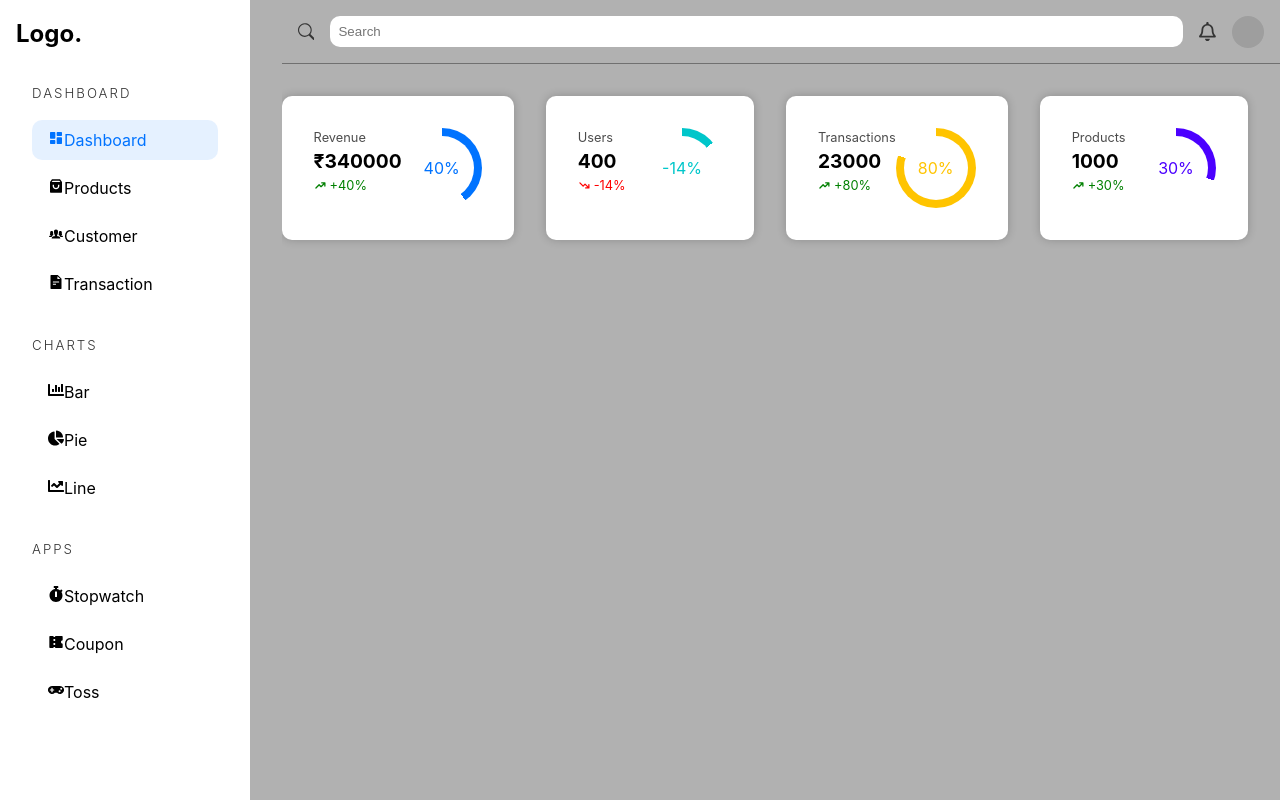
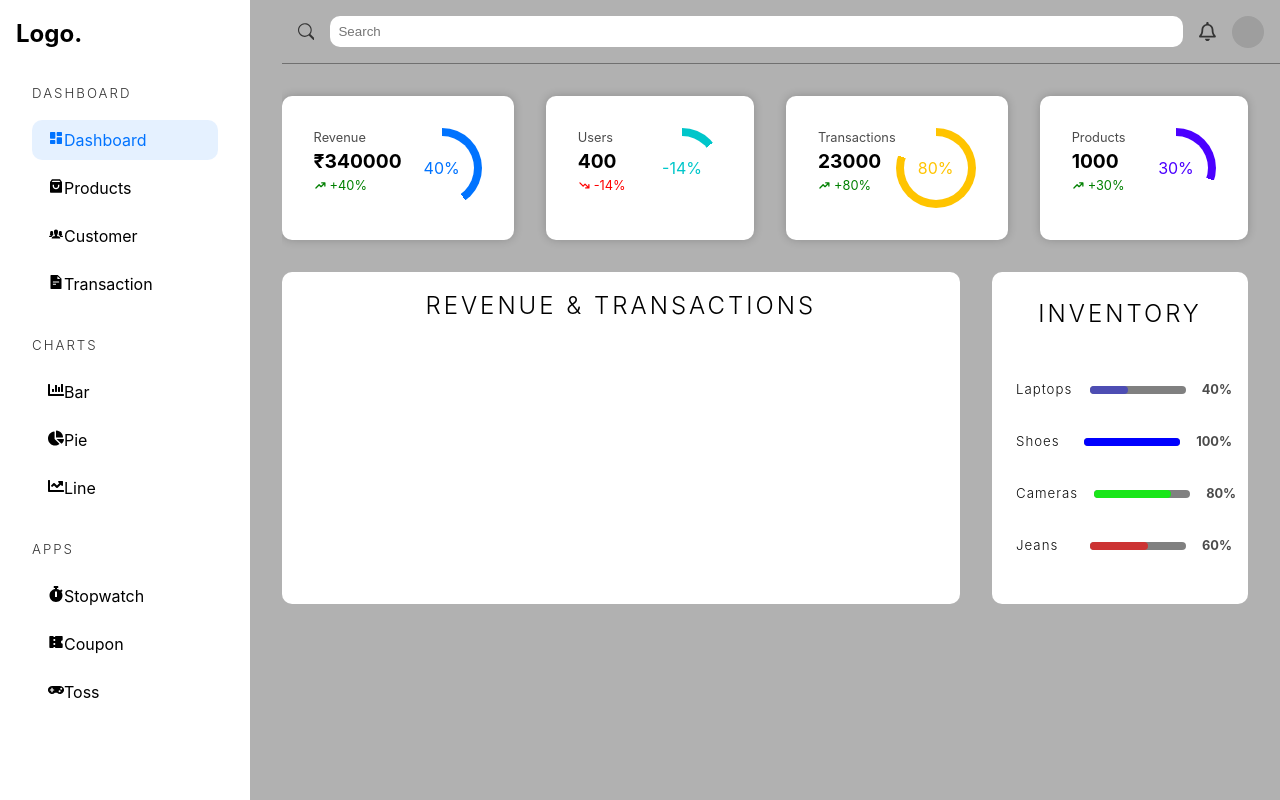
Before and after one commit to KARMPATEL07/admin-dashboard, a React (Vite) app in the folder frontend/: page /admin/dashboard in a window 1280 px wide. Built offline with nearby package versions, Linux system fonts and the light colour scheme; grey boxes are pictures that could not be loaded.

Commit message:
dashboard-inventory section completed

```diff
--- /dev/null
+++ b/frontend/src/assets/data.json
@@ -0,0 +1,50 @@
+{
+    "categories": [
+        {
+            "value": 40,
+            "title": "Laptops"
+        },
+        {
+            "value": 100,
+            "title": "Shoes"
+        },
+        {
+            "value": 80,
+            "title": "Cameras"
+        },
+        {
+            "value": 60,
+            "title": "Jeans"
+        }
+    ],
+    "transaction": [
+        {
+            "id": "ksdnfkjsdfx",
+            "amount": 4000,
+            "quantity": 4,
+            "discount": 300,
+            "status": "Processing"
+        },
+        {
+            "id": "sdsdssdsd",
+            "amount": 5100,
+            "quantity": 2,
+            "discount": 900,
+            "status": "Processing"
+        },
+        {
+            "id": "sdsdcvsssdsd",
+            "amount": 13000,
+            "quantity": 91,
+            "discount": 0,
+            "status": "Shipped"
+        },
+        {
+            "id": "dfddddfd",
+            "amount": 2300,
+            "quantity": 4,
+            "discount": 2000,
+            "status": "Processing"
+        }
+    ]
+}
--- a/frontend/src/pages/Dashboard.tsx
+++ b/frontend/src/pages/Dashboard.tsx
@@ -3,6 +3,7 @@
 import { BsSearch } from "react-icons/bs";
 import { FaRegBell } from "react-icons/fa";
 import { HiTrendingDown, HiTrendingUp } from "react-icons/hi";
+import data from"../assets/data.json"
 
 const userImg =
   "https://media.licdn.com/dms/image/D4D35AQE5osco-SJJ2Q/profile-framedphoto-shrink_400_400/0/1698775377644?e=1707332400&v=beta&t=R5wuOO67c6TyGvTZgPXShXU_M8v18-OP_09hlTs3CSk";
@@ -21,7 +22,7 @@
         </div>
 
         {/* ..........Widgets................. */}
-        <section className="widgetContainer">
+        <section className="widget-container">
           <WidgetItem
             percentage={40}
             amount={true}
@@ -48,11 +49,32 @@
             color="rgb(75,0,255)"
           />
         </section>
+
+        {/* ..........Graphical-Info................. */}
+        <section className="graph-container">
+          <div className="revenue-chart">
+            <h2>Revenue & Transactions</h2>
+          </div>
+          <div className="dashboard-cat">
+            <h2>Inventory</h2>
+            <div>
+              {data.categories.map((item, index) => (
+                <CatagoryItem
+                  key={index}
+                  title={item.title}
+                  value={item.value}
+                  color={`hsl(${item.value*60}, ${item.value}%, 50%)`}
+                />
+              ))}
+            </div>
+          </div>
+        </section>
       </main>
     </div>
   );
 };
 
+{       /* ..........Widgets................. */     }
 interface WidgetProps {
   title: string;
   value: number;
@@ -66,10 +88,10 @@
   value,
   percentage,
   color,
-  amount=false,
+  amount = false,
 }: WidgetProps) => (
   <article className="widget">
-    <div className="widgetInfo">
+    <div className="widget-info">
       <p>{title}</p>
       <h4>{amount ? `₹${value}` : value}</h4>
       {percentage > 0 ? (
@@ -84,16 +106,39 @@
       )}
     </div>
     <div
-      className="widgetCircle"
+      className="widget-circle"
       style={{
         background: `conic-gradient(${color} ${
           (Math.abs(percentage) / 100) * 360
         }deg, rgb(255,255,255) 0)`,
       }}
     >
-      <span style={{color}}>{percentage}%</span>
+      <span style={{ color }}>{percentage}%</span>
     </div>
   </article>
 );
+  // Graphial-info...............
+
+  interface CatagoryItemProps {
+    title: string;
+    value: number;
+    color: string;
+  }
+
+  const CatagoryItem = ({ title, value, color }: CatagoryItemProps) => (
+    <div className="dashboard-cat-item">
+      <h5>{title}</h5>
+      <div>
+        <div style={{
+          background: color,
+          width: `${value}%`,
+        }}></div>
+      </div>
+      <span>
+        {value}%
+      </span>
+    </div>
+
+);
 
 export default dashboard;
--- a/frontend/src/styles/_dashboard.scss
+++ b/frontend/src/styles/_dashboard.scss
@@ -1,25 +1,25 @@
-.dashboard{
-    overflow-y:auto;
+.dashboard {
+    overflow-y: auto;
 
-    .bar{
+    .bar {
         height: 4rem;
-        @include flex(row,unset);
+        @include flex(row, unset);
         padding: 0 1rem;
-        border-bottom: 1px solid rgba(0,0,0,0.37);
+        border-bottom: 1px solid rgba(0, 0, 0, 0.37);
 
-        >input{
-            @include inputStyle(100%,0.5rem,white);
+        > input {
+            @include inputStyle(100%, 0.5rem, white);
             border-radius: 10px;
             // margin: 0 1rem;
             margin: auto;
         }
-        >svg{
+        > svg {
             margin: auto 0;
             font-size: 1.2rem;
             opacity: 0.7;
             cursor: pointer;
         }
-        >img{
+        > img {
             height: 2rem;
             width: 2rem;
             border-radius: 50%;
@@ -28,18 +28,17 @@
         }
     }
 
-    .widgetContainer{
-        @include flex(row,space-between,stretch,2rem);
+    .widget-container {
+        @include flex(row, space-between, stretch, 2rem);
         padding: 2rem 2rem 2rem 0;
 
-        .widget{
-
+        .widget {
             width: 16rem;
             background-color: white;
-            box-shadow: 0 0 10px rgba(0,0,0,0.2);
+            box-shadow: 0 0 10px rgba(0, 0, 0, 0.2);
             padding: 2rem;
             border-radius: 10px;
-            @include flex(row,space-between,stretch,0);
+            @include flex(row, space-between, stretch, 0);
             // @include flex(column,center,center);
             // padding: 1rem;
             // border-radius: 10px;
@@ -50,33 +49,33 @@
             cursor: pointer;
             transition: all 0.3s ease-in-out;
 
-            &:hover{
-                transform: scale(1.05);
+            &:hover {
+                transform: scale(0.95);
             }
 
-            .widgetInfo{
-                >p{
-                    opacity:0.7;
+            .widget-info {
+                > p {
+                    opacity: 0.7;
                     font-size: 0.8rem;
                 }
-                >h4{
+                > h4 {
                     font-size: 1.2rem;
                 }
-                >span{
+                > span {
                     font-size: 0.8rem;
-                    @include flex(row,unset,center,0.2rem);
+                    @include flex(row, unset, center, 0.2rem);
                 }
             }
 
-            .widgetCircle{
+            .widget-circle {
                 position: relative;
                 @include square(5rem);
                 border-radius: 50%;
-                flex:none;
+                flex: none;
                 background-color: aquamarine;
                 display: grid;
                 place-items: center;
-                &::before{
+                &::before {
                     content: "";
                     position: absolute;
                     @include square(4rem);
@@ -84,24 +83,76 @@
                     background-color: white;
                 }
 
-
-                span{
+                span {
                     position: relative;
                 }
             }
-
-            // >svg{
-            //     font-size: 2rem;
-            //     margin-bottom: 1rem;
-            // }
-            // >h5{
-            //     @include heading(2px);
-            //     opacity: 0.8;
-            // }
-            // >p{
-            //     opacity: 0.6;
-            // }
         }
     }
 
+    .graph-container {
+        @include flex(row, unset, unset, 2rem);
+        padding: 0 2rem 2rem 0;
+        > div {
+            background-color: white;
+            border-radius: 10px;
+        }
+
+        .revenue-chart {
+            width: 100%;
+            padding: 1rem 3rem;
+
+            > h2 {
+                @include heading;
+                margin: 1rem 0 2rem 0.25 rem;
+                text-align: center;
+            }
+        }
+
+        .dashboard-cat {
+            width: 100%;
+            max-width: 16rem;
+            @include flex(column, center, unset, 0);
+            padding-bottom: 2rem;
+            > h2 {
+                @include heading;
+                margin: 1.5rem 0 2rem 0rem;
+                text-align: center;
+            }
+
+            > div {
+                overflow: auto;
+                padding-left: 0.5rem;
+            }
+
+            .dashboard-cat-item {
+                width: 100%;
+                @include flex(row, space-between);
+                padding: 1rem;
+                > h5 {
+                    letter-spacing: 1px;
+                    font-weight: 300;
+                    // font-size: 0.8rem;
+                    opacity: 0.95;
+                }
+                >div{
+                    margin-left: auto;
+                    width: 6rem;
+                    background-color: gray;
+                    border-radius: 20px;
+                    height: 0.5rem;
+                    flex: none;
+                    >div{
+                        height: 100%;
+                        border-radius: 20px;
+                    }
+                }
+                >span{
+                    font-size: 0.8rem;
+                    font-weight: 700;
+                    opacity: 0.7;
+                }
+            }
+        }
+    }
 }
--- a/frontend/src/styles/app.scss
+++ b/frontend/src/styles/app.scss
@@ -7,58 +7,62 @@
     font-weight: 400;
 }
 
-
-*{
+* {
     margin: 0;
     padding: 0;
     box-sizing: border-box;
 }
 
-a{
+a {
     text-decoration: none;
     color: inherit;
 }
 
-.red{
+.red {
     color: red;
 }
-.purple{
+.purple {
     color: purple;
 }
-.green{
+.green {
     color: green;
 }
 
-.admin-container{
-    @include grid(1fr 4fr,2rem);
+.admin-container {
+    @include grid(1fr 4fr, 2rem);
     height: 100vh;
-    background-color:rgb(177, 177, 177);
+    background-color: rgb(177, 177, 177);
 
-    > aside{
+    > aside {
         width: 100%;
         background-color: white;
         padding: 1rem;
         z-index: 10;
-        overflow-y:auto;
-        &::-webkit-scrollbar{
+        overflow-y: auto;
+        &::-webkit-scrollbar {
             display: none;
         }
-    >div{
+        > div {
             margin: 2rem 1rem;
-        >h5{
+            > h5 {
                 @include heading(2px);
                 opacity: 0.8;
                 margin: 1rem 0;
             }
-        >ul{
-            @include flex(column,unset,unset,0.5rem);
+            > ul {
+                @include flex(column, unset, unset, 0.5rem);
                 list-style: none;
-            >li{
+                > li {
+                    //Extra
+                    transition: all 0.3s ease-in-out;
+                    &:hover {
+                        transform: scale(1.05);
+                    }
                     padding: 0.5rem 1rem;
                     border-radius: 10px;
-                .a{
+                    .a {
                         color: black;
-                    @include flex(row,unset);
+                        @include flex(row, unset);
                     }
                 }
             }
```
Lines whose indentation alone changed are shown as unchanged.
